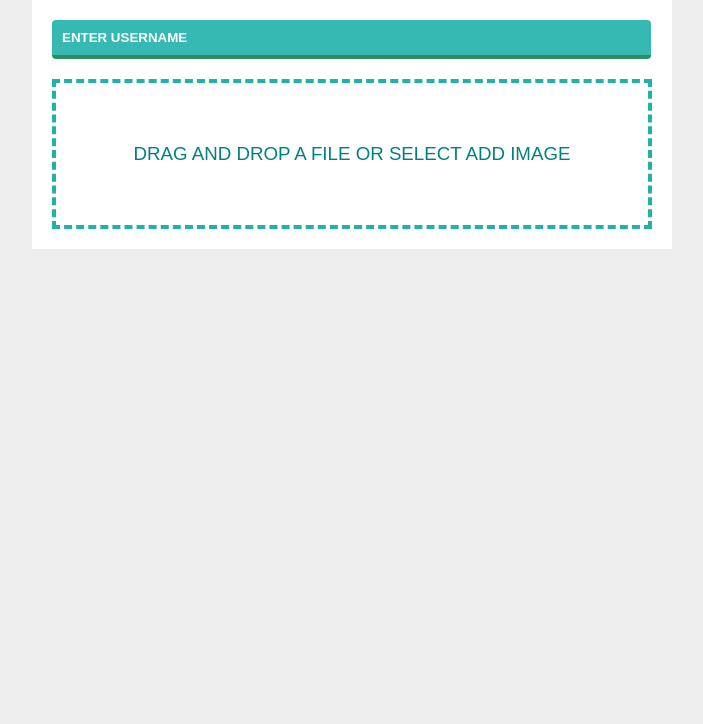
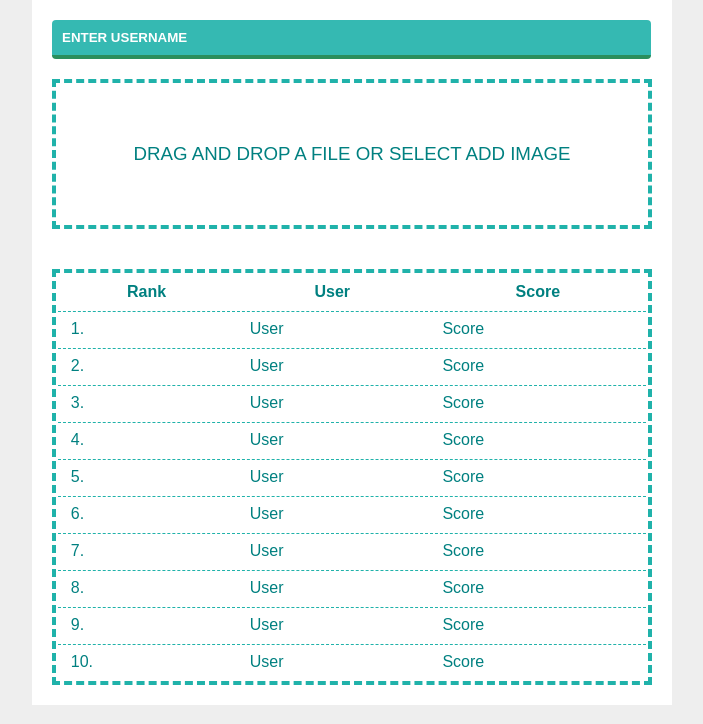
Before and after one commit to neilborde/hack-cu-first-place-project, a Flask app: page /api in a window 1280 px wide. Shown: the part 76-800 px from the top of the page, without its empty margins (288-991 px from the left). Run offline with Flask 2, Linux system fonts and the light colour scheme.

Commit message:
Add table

```diff
--- a/templates/index.html
+++ b/templates/index.html
@@ -186,6 +186,19 @@ h1 {
 
 }
 
+table {
+  width: 100%;
+  color: teal;
+  border: 4px dashed #20B2AA;
+}
+
+table th {
+  padding: 1vh;
+}
+table td {
+  padding: 1vh 1vw;
+  border-top: 1px dashed #20B2AA;
+}
   </style>
 <head>
 <script class="jsbin" src="https://ajax.googleapis.com/ajax/libs/jquery/1/jquery.min.js"></script>
@@ -212,4 +225,70 @@ h1 {
     </div>
   </div>
 </div>
+<div id="leaderboard" class="file-upload">
+  <table>
+    <thead>
+      <tr>
+        <th>Rank</th>
+        <th>User</th>
+        <th>Score</th>
+      </tr>
+    </thead>
+    <tbody>
+      <tr>
+        <td>1.</td>
+        <td>User</td>
+        <td>Score</td>
+      </tr>
+      <tr>
+        <td>2.</td>
+        <td>User</td>
+        <td>Score</td>
+      </tr>
+      <tr>
+        <td>3.</td>
+        <td>User</td>
+        <td>Score</td>
+      </tr>
+      <tr>
+        <td>4.</td>
+        <td>User</td>
+        <td>Score</td>
+      </tr>
+      <tr>
+        <td>5.</td>
+        <td>User</td>
+        <td>Score</td>
+      </tr>
+      <tr>
+        <td>6.</td>
+        <td>User</td>
+        <td>Score</td>
+      </tr>
+      <tr>
+        <td>7.</td>
+        <td>User</td>
+        <td>Score</td>
+      </tr>
+      <tr>
+        <td>8.</td>
+        <td>User</td>
+        <td>Score</td>
+      </tr>
+      <tr>
+        <td>9.</td>
+        <td>User</td>
+        <td>Score</td>
+      </tr>
+      <tr>
+        <td>10.</td>
+        <td>User</td>
+        <td>Score</td>
+      </tr>
+    </tbody>
+    <tbody>
+
+    </tbody>
+  </table>
+</div>
 </body>
```
